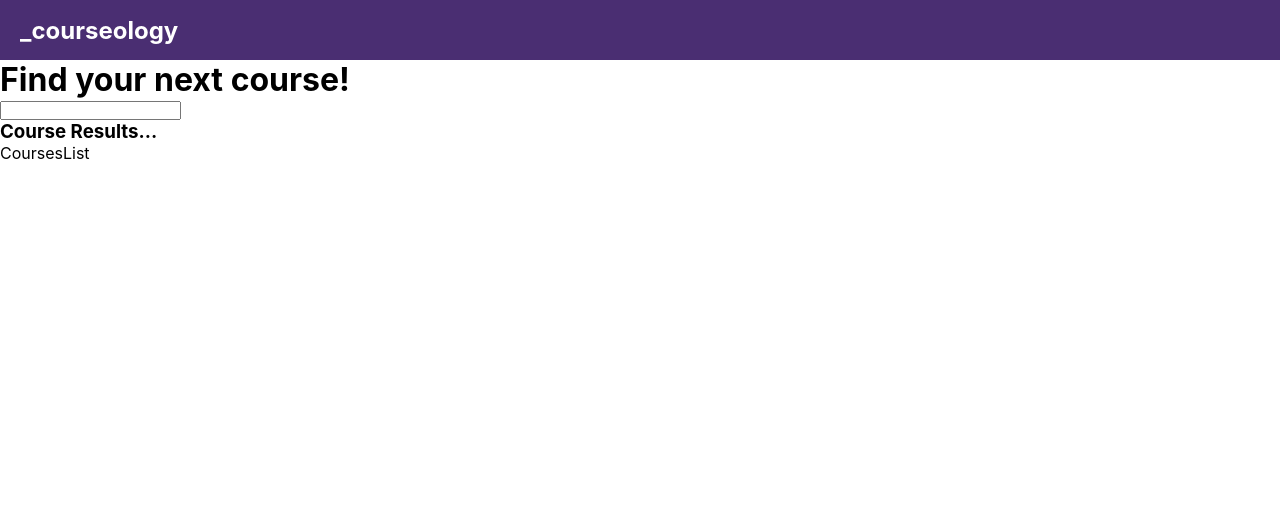
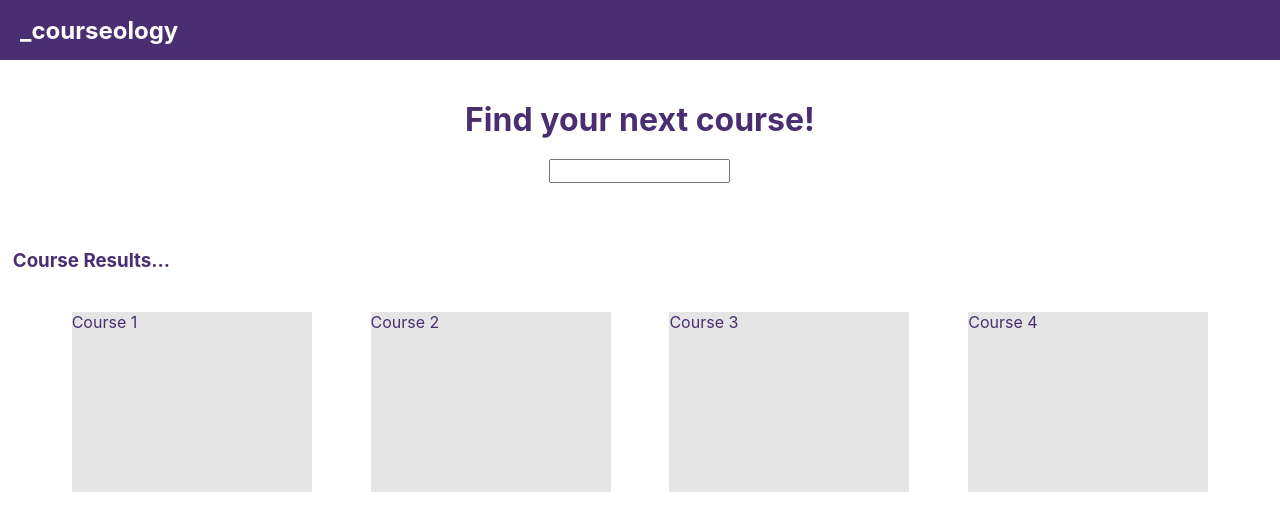
Before and after one commit to WilliamBusby/courseology-front-end, a React (Create React App) app: page / in a window 1280 px wide. Shown: the top 530 px of the page. Built offline with nearby package versions, Linux system fonts and the light colour scheme.

Commit message:
Updated components and started styling

```diff
--- a/src/App.jsx
+++ b/src/App.jsx
@@ -1,12 +1,14 @@
 import './App.scss';
 import NavBar from './components/NavBar/NavBar';
 import Main from "./containers/Main/Main";
+import tempData from "./assets/tempData";
 
 function App() {
+
   return (
     <div className="App">
       <NavBar />
-      <Main />
+      <Main coursesArr={tempData} />
     </div>
   );
 }
--- a/src/components/CourseThumbnail/CourseThumbnail.jsx
+++ b/src/components/CourseThumbnail/CourseThumbnail.jsx
@@ -1,8 +1,14 @@
-import React from 'react'
+import React from 'react';
+import "./CourseThumbnail.scss";
 
-const CourseThumbnail = () => {
+const CourseThumbnail = (props) => {
+
+  const {course} = props;
+
   return (
-    <div>CourseThumbnail</div>
+    <div className="course-thumbnail">
+      {course.name}
+    </div>
   )
 }
 
--- a/src/components/CourseThumbnail/CourseThumbnail.scss
+++ b/src/components/CourseThumbnail/CourseThumbnail.scss
@@ -0,0 +1,8 @@
+@use "./../../assets/variables" as *;
+
+.course-thumbnail {
+  width: 240px;
+  height: 180px;
+  background-color: $grey;
+  color: $purple;
+}
--- a/src/components/Search/Search.jsx
+++ b/src/components/Search/Search.jsx
@@ -1,4 +1,5 @@
-import React from 'react'
+import React from 'react';
+import "./Search.scss";
 
 const Search = () => {
   return (
--- a/src/components/Search/Search.scss
+++ b/src/components/Search/Search.scss
@@ -0,0 +1,8 @@
+
+.search-box {
+  height: 30px;
+
+  input {
+    height: 20px;
+  }
+}
--- a/src/containers/CoursesList/CoursesList.jsx
+++ b/src/containers/CoursesList/CoursesList.jsx
@@ -1,8 +1,24 @@
-import React from 'react'
+import React, {useState, useEffect} from 'react';
+import CourseThumbnail from '../../components/CourseThumbnail/CourseThumbnail';
+import "./CoursesList.scss";
 
-const CoursesList = () => {
+const CoursesList = (props) => {
+
+  const { coursesArr } = props;
+
+  const [showEmpty, setShowEmpty] = useState(false);
+
+  const coursesComponents = coursesArr.map((course, index) => <CourseThumbnail course={course} key={index} />);
+
+  useEffect(() => setShowEmpty(coursesArr.length === 0), [coursesArr]);
+
+  const emptyListText = <p>There don't seem to be any matches for your search!</p>
+
   return (
-    <div>CoursesList</div>
+    <div className="courses-list">
+      {!showEmpty && coursesComponents}
+      {showEmpty && emptyListText}
+    </div>
   )
 }
 
--- a/src/containers/CoursesList/CoursesList.scss
+++ b/src/containers/CoursesList/CoursesList.scss
@@ -0,0 +1,8 @@
+
+.courses-list {
+  margin-top: 40px;
+  display: flex;
+  flex-wrap: wrap;
+  justify-content: space-evenly;
+  width: 100%;
+}
--- a/src/containers/Main/Main.jsx
+++ b/src/containers/Main/Main.jsx
@@ -1,14 +1,18 @@
 import React from 'react';
 import CoursesList from '../CoursesList/CoursesList';
 import Search from "./../../components/Search/Search";
+import "./Main.scss";
 
-const Main = () => {
+const Main = (props) => {
+
+  const { coursesArr } = props;
+
   return (
     <div className="main">
       <h1 className="main__header">Find your next course!</h1>
       <Search />
       <h3 className="main__subheader">Course Results...</h3>
-      <CoursesList />
+      <CoursesList coursesArr={coursesArr}/>
     </div>
   )
 }
--- a/src/containers/Main/Main.scss
+++ b/src/containers/Main/Main.scss
@@ -0,0 +1,21 @@
+@use "./../../assets/variables" as *;
+
+.main {
+  width: 98vw;
+  display: flex;
+  flex-direction: column;
+  margin: 0 auto;
+  align-items: center;
+  margin-top: 40px;
+
+  &__header {
+    color: $purple;
+    margin-bottom: 20px;
+  }
+
+  &__subheader {
+    align-self: flex-start;
+    color: $purple;
+    margin-top: 60px;
+  }
+}
```
Also changed, not shown: src/components/Button/Button.jsx (+9 -3 lines), src/components/Button/Button.scss (+8 -0 lines), src/components/CourseInfo/CourseInfo.jsx (+25 -3 lines).
